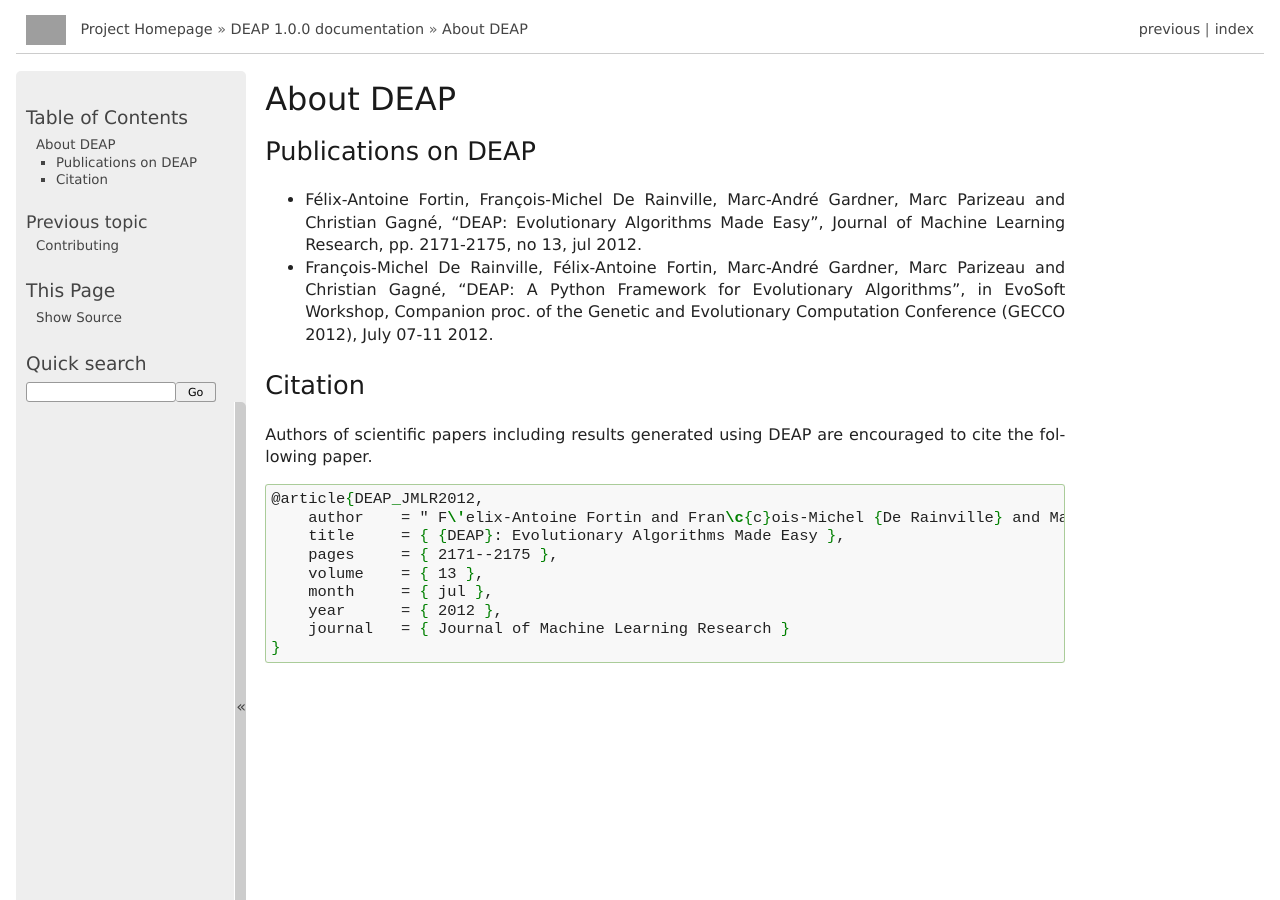
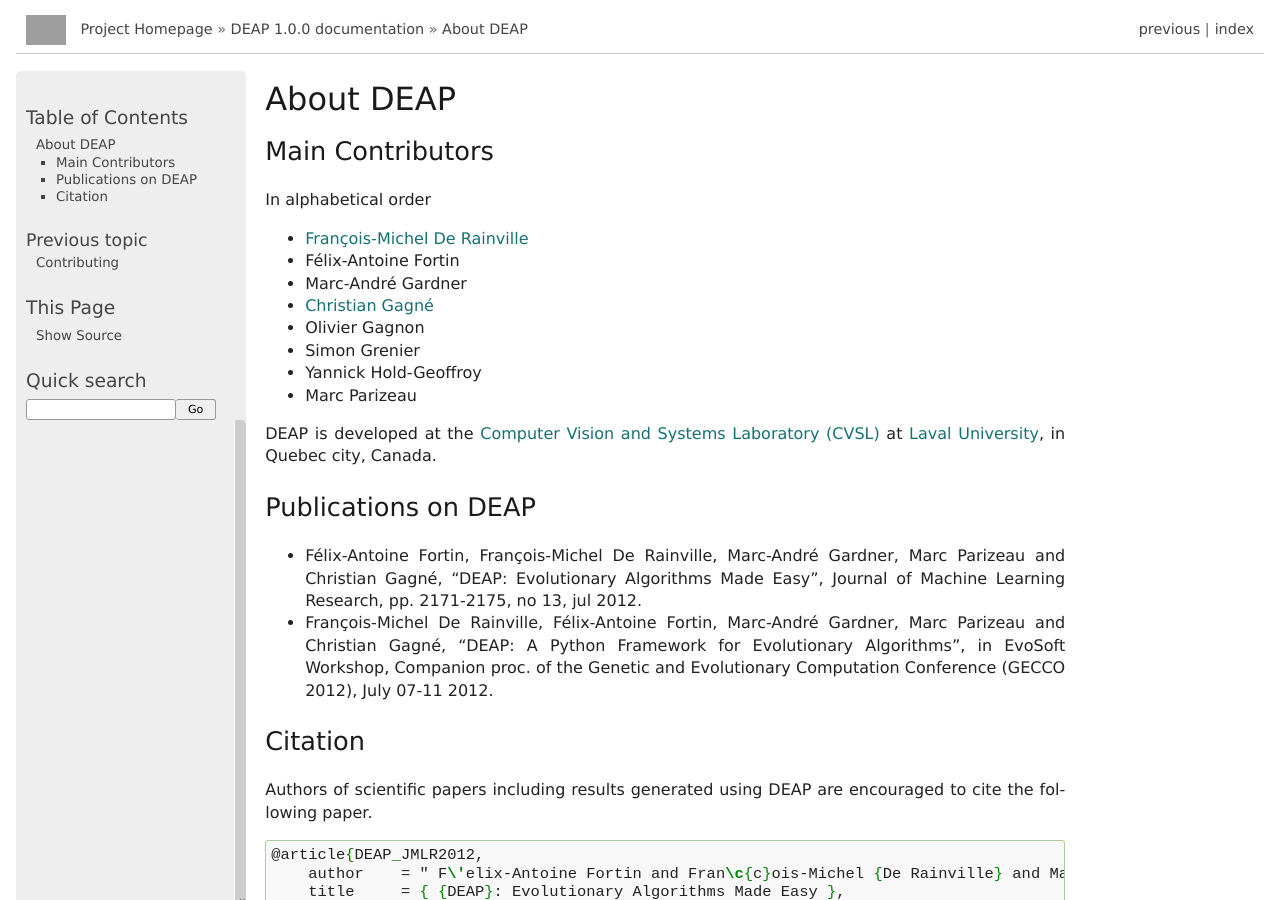
Before and after one commit to DEAP/deap, a Sphinx documentation site: the page built from doc/about.rst, in a window 1280 px wide and 900 px high. Built offline with Sphinx 7.4.7, drawn with Linux system fonts in a browser that asks for light colours; formulas are drawn with MathJax 3; grey boxes are pictures that could not be loaded.

Commit message:
Added Contributors and Laboratory to about
--HG--
branch : dev

```diff
--- a/doc/about.rst
+++ b/doc/about.rst
@@ -1,6 +1,21 @@
 About DEAP
 ==========
 
+Main Contributors
+-----------------
+
+In alphabetical order
+
+- `François-Michel De Rainville <https://vision.gel.ulaval.ca/~fmdrainville>`_
+- Félix-Antoine Fortin
+- Marc-André Gardner
+- `Christian Gagné <https://vision.gel.ulaval.ca/~cgagne>`_
+- Olivier Gagnon
+- Simon Grenier
+- Yannick Hold-Geoffroy
+- Marc Parizeau
+
+DEAP is developed at the `Computer Vision and Systems Laboratory (CVSL) <https://vision.gel.ulaval.ca/>`_ at `Laval University <http://www.ulaval.ca>`_, in Quebec city, Canada.
 
 
 Publications on DEAP
```
